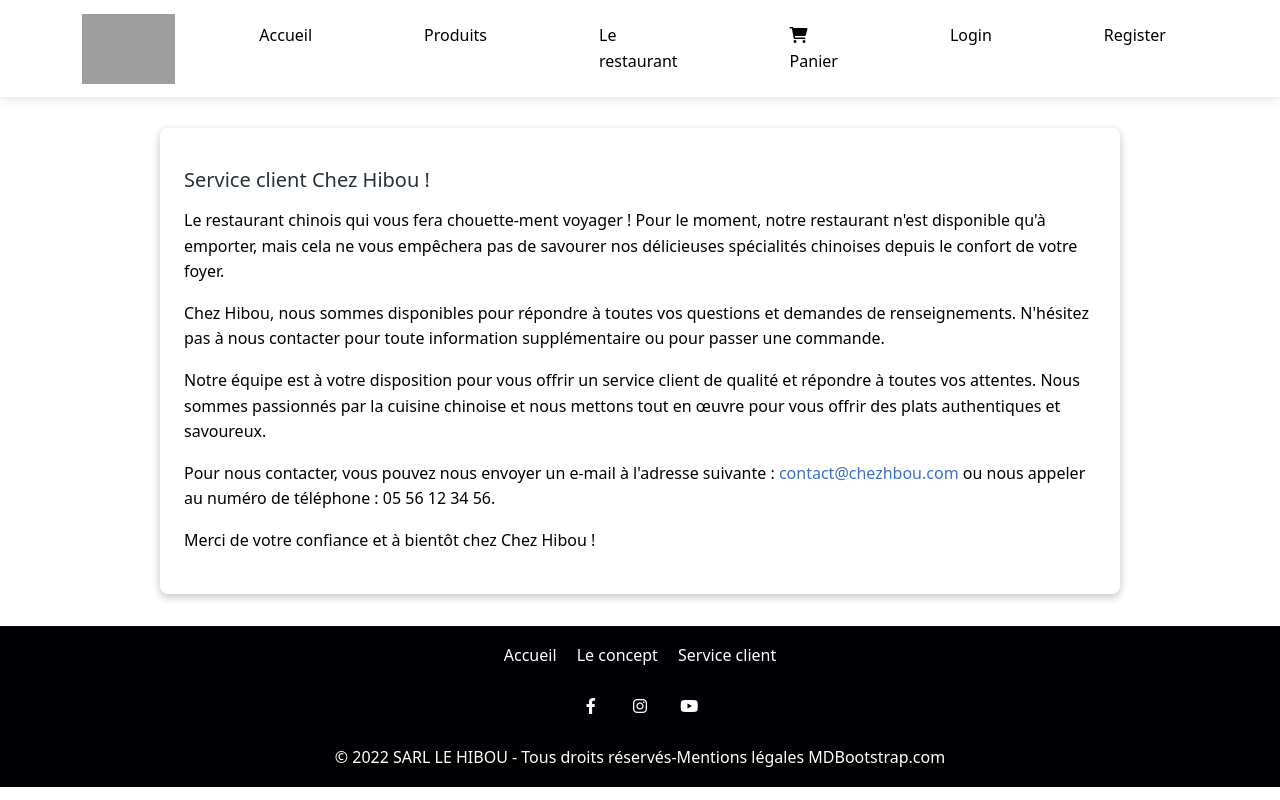
After one commit to SofiaS94/chez_hibou, a PHP site: template src/View/restaurant/serviceClient.html.twig in a window 1280 px wide. The commit adds this page. Run offline with PHP 8.4, Linux system fonts and the light colour scheme; the template is opened without the code that fills it, so the values that code supplies are empty; some libraries are stand-ins or nearby versions; grey boxes are pictures that could not be loaded.

Commit message:
page service client + footer

```diff
--- a/public/index.php
+++ b/public/index.php
@@ -1,5 +1,4 @@
 <?php
-
 
 require_once __DIR__ . '/../vendor/autoload.php';
 
--- a/src/Controller/CartController.php
+++ b/src/Controller/CartController.php
@@ -5,16 +5,12 @@ namespace App\Controller;
 use App\Model\CartManager;
 use App\Model\ItemManager;
 
-
 class CartController extends AbstractController
 {
-
-
     public function show()
     {
     //   var_dump($_SESSION['cart']);
         return $this->twig->render('cart/cart.html.twig');
-
     }
 
     public function add($id)
--- a/src/Controller/HomeController.php
+++ b/src/Controller/HomeController.php
@@ -18,4 +18,8 @@ class HomeController extends AbstractController
     {
         return $this->twig->render('Restaurant/presentation.html.twig');
     }
+    public function service(): string
+    {
+        return $this->twig->render('Restaurant/serviceClient.html.twig');
+    }
 }
--- a/src/Controller/ItemController.php
+++ b/src/Controller/ItemController.php
@@ -31,7 +31,6 @@ class ItemController extends AbstractController
         // Renvoyer la réponse sous forme de vue générée avec les items récupérés
         return $this->twig->render('Item/' . $typeName . '.html.twig', ['items' => $items]);
     }
-
 }
 
     /**
--- a/src/View/Components/_footer.html.twig
+++ b/src/View/Components/_footer.html.twig
@@ -1,10 +1,6 @@
 
         <footer class="text-center text-white mt-4" style="background-color: #010004">
-        <!--Call to action-->
-        <div class="pt-1 pb-2 bg-white">
-            <img src="/assets/img/logo.jpg" alt="logo Le Hibou" class="logo-footer">
-            <p class="adress">LE HIBOU 7 rue de la bambouseraie 33000 Bordeaux </p>
-        </div>
+
         <!--/.Call to action-->
 
         <hr class="text-dark" />
@@ -24,7 +20,7 @@
                     data-mdb-ripple-color="dark">Le concept</a>
 
                 <!-- Service client-->
-                <a class="btn-link btn-floating btn-lg text-white m-2" href="#!" role="button"
+                <a class="btn-link btn-floating btn-lg text-white m-2" href="restaurant/serviceClient" role="button"
                     data-mdb-ripple-color="dark">Service client</a>
                  </section>
                  <section>
--- /dev/null
+++ b/src/View/restaurant/serviceClient.html.twig
@@ -0,0 +1,16 @@
+{% extends 'layout.html.twig' %}
+{% block content %}
+
+
+<div class="card w-75 mx-auto">
+			<div class="card-body">
+				<h5 class="card-title align-center">Service client Chez Hibou !</h5>
+				<p class="card-text"></p>
+	<p>Le restaurant chinois qui vous fera chouette-ment voyager ! Pour le moment, notre restaurant n'est disponible qu'à emporter, mais cela ne vous empêchera pas de savourer nos délicieuses spécialités chinoises depuis le confort de votre foyer.</p>
+	<p>Chez Hibou, nous sommes disponibles pour répondre à toutes vos questions et demandes de renseignements. N'hésitez pas à nous contacter pour toute information supplémentaire ou pour passer une commande.</p>
+	<p>Notre équipe est à votre disposition pour vous offrir un service client de qualité et répondre à toutes vos attentes. Nous sommes passionnés par la cuisine chinoise et nous mettons tout en œuvre pour vous offrir des plats authentiques et savoureux.</p>
+	<p>Pour nous contacter, vous pouvez nous envoyer un e-mail à l'adresse suivante : <a href="mailto:contact@chezhbou.com">contact@chezhbou.com</a> ou nous appeler au numéro de téléphone : 05 56 12 34 56.</p>
+	<p>Merci de votre confiance et à bientôt chez Chez Hibou !</p>
+</div>
+</div>
+{% endblock %}
--- a/src/routes.php
+++ b/src/routes.php
@@ -17,6 +17,7 @@ return [
     'item/desserts' => ['ItemController', 'listByType'],
     'item/boissons' => ['ItemController', 'listByType'],
     'restaurant/presentation' => ['HomeController', 'restaurant',],
+    'restaurant/serviceClient' => ['HomeController', 'service',],
     // 'items/edit' => ['ItemController', 'edit', ['id']],
     // 'item/list' => ['ItemController', 'list', ['id']],
     // 'items/add' => ['ItemController', 'add',],
```
Also changed, not shown: src/Model/CartManager.php (+4 -10 lines).
